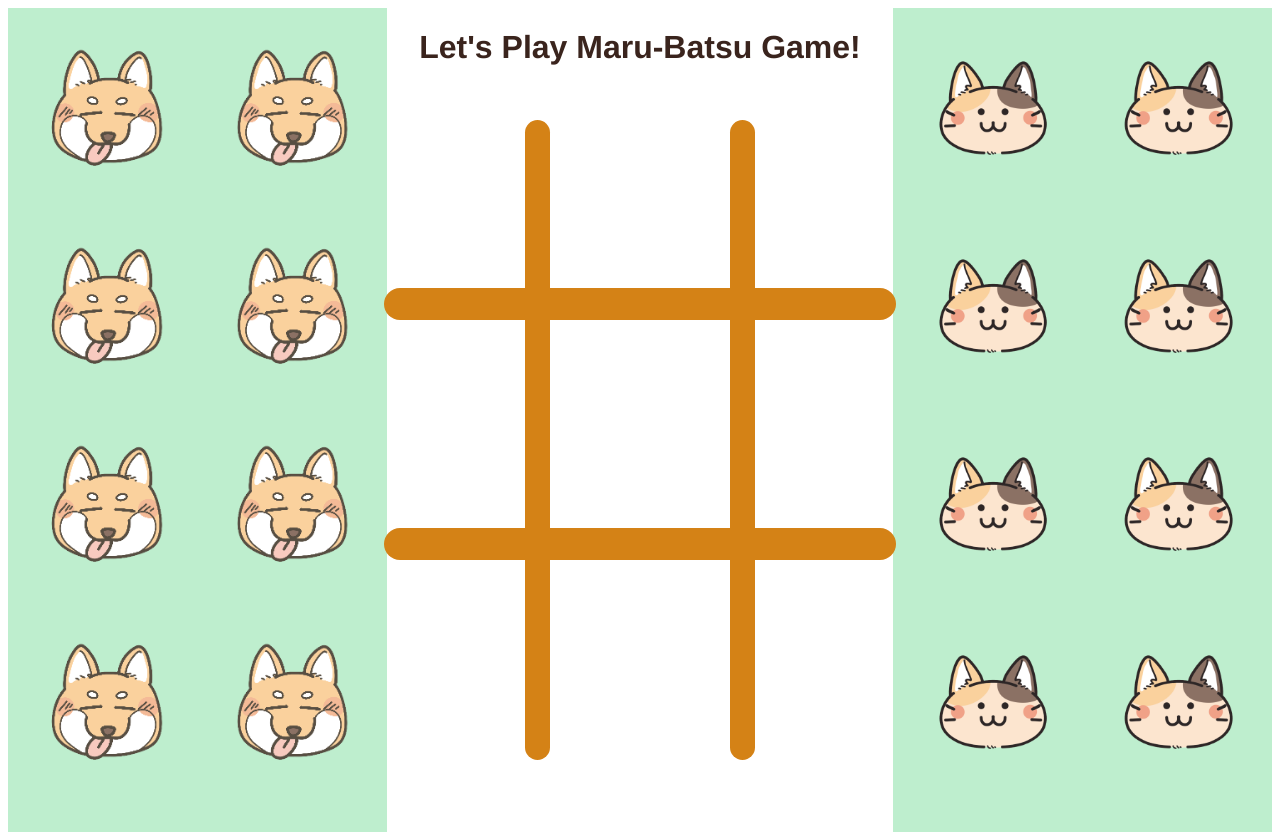
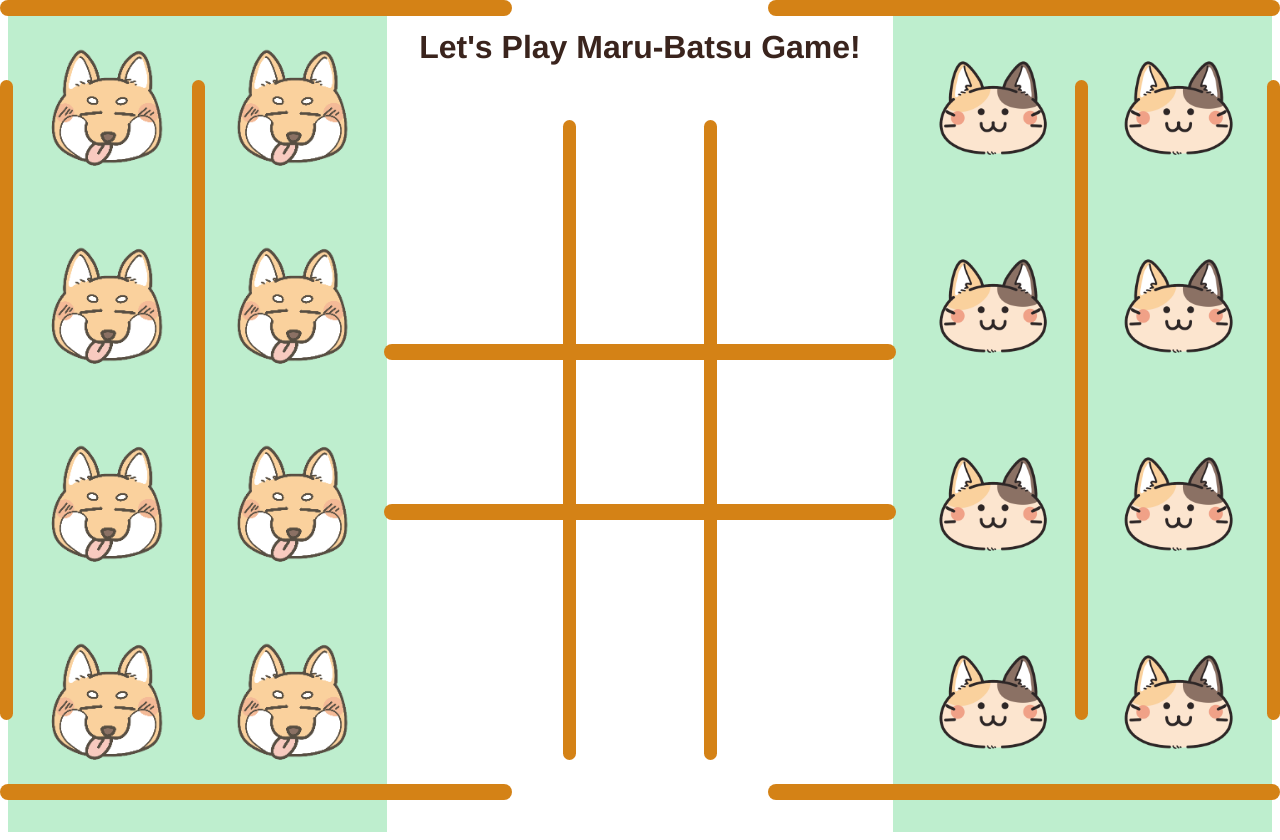
Before and after one commit to uma9801/maru-batsu-game, a plain HTML site: page index.html in a window 1280 px wide. Drawn offline with Linux system fonts and the light colour scheme.

Commit message:
Add game-line

```diff
--- a/index.html
+++ b/index.html
@@ -64,11 +64,19 @@
                 </div>
             </div>
             <div id="game-lines">
-                <div class="line-top" id="line-top"></div>
-                <div class="line-end" id="line-end"></div>
-                <div class="line-left" id="line-left"></div>
-                <div class="line-right" id="line-right"></div>
+                <div class="line" id="line-top"></div>
+                <div class="line" id="line-end"></div>
+                <div class="line" id="line-left"></div>
+                <div class="line" id="line-right"></div>
             </div>
+            <div class="add-line" id="line-horizontal-1"></div>
+            <div class="add-line" id="line-horizontal-2"></div>
+            <div class="add-line" id="line-horizontal-3"></div>
+            <div class="add-line" id="line-horizontal-4"></div>
+            <div class="add-line" id="line-vertical-1"></div>
+            <div class="add-line" id="line-vertical-2"></div>
+            <div class="add-line" id="line-vertical-3"></div>
+            <div class="add-line" id="line-vertical-4"></div>
         </div>
     </body>
 </html>
--- a/script.dragfix.js
+++ b/script.dragfix.js
@@ -47,9 +47,9 @@
     }
 
     function rebindAll() {
-        // 対象セレクタ：既存の .item に加えて、.line-top, .line-left 等も含める
+        // 対象セレクタ：既存の .item に加えて、.line, .add-line も含める
         // html側で明示的に data-draggable を付けた要素を対象とする方法もある（今回は採用していない）
-        document.querySelectorAll('.item, .line-top, .line-end, .line-left, .line-right')
+        document.querySelectorAll('.item, .line, .add-line')
             .forEach(bindDragToItem);
     }
 
--- a/style.css
+++ b/style.css
@@ -64,43 +64,112 @@ h1 {
     grid-area: main;
     height: 95vh;
 }
-
-.line-top {
-    height: 4%;
+#line-top {
+    height: 2%;
     width: 40%;
     background: #d48216;
     border-radius: 1rem;
     position: absolute;
-    bottom: 60%;
+    bottom: 55%;
     left: 30%;
 }
-
-.line-end {
-    height: 4%;
+#line-end {
+    height: 2%;
     width: 40%;
     background: #d48216;
     border-radius: 1rem;
     position: absolute;
-    bottom: 30%;
+    bottom: 35%;
     left: 30%;
 }
-
-.line-left {
+#line-left {
     height: 80%;
-    width: 2%;
+    width: 1%;
     background: #d48216;
     border-radius: 1rem;
     position: absolute;
     bottom: 5%;
-    left: 41%;
+    left: 44%;
 }
-
-.line-right {
+#line-right {
     height: 80%;
-    width: 2%;
+    width: 1%;
     background: #d48216;
     border-radius: 1rem;
     position: absolute;
     bottom: 5%;
-    left: 57%;
+    left: 55%;
 }
+
+#line-horizontal-1 {
+    height: 2%;
+    width: 40%;
+    background: #d48216;
+    border-radius: 1rem;
+    position: absolute;
+    top : 0%;
+    left: 0%;
+}
+#line-horizontal-2 {
+    height: 2%;
+    width: 40%;
+    background: #d48216;
+    border-radius: 1rem;
+    position: absolute;
+    top: 0%;
+    left: 60%;
+}
+#line-horizontal-3 {
+    height: 2%;
+    width: 40%;
+    background: #d48216;
+    border-radius: 1rem;
+    position: absolute;
+    bottom: 0%;
+    left: 0%;
+}
+#line-horizontal-4 {
+    height: 2%;
+    width: 40%;
+    background: #d48216;
+    border-radius: 1rem;
+    position: absolute;
+    bottom: 0%;
+    left: 60%;
+}
+#line-vertical-1 {
+    height: 80%;
+    width: 1%;
+    background: #d48216;
+    border-radius: 1rem;
+    position: absolute;
+    top: 10%;
+    left: 0%;
+}
+#line-vertical-2 {
+    height: 80%;
+    width: 1%;
+    background: #d48216;
+    border-radius: 1rem;
+    position: absolute;
+    top: 10%;
+    left: 15%;
+}
+#line-vertical-3 {
+    height: 80%;
+    width: 1%;
+    background: #d48216;
+    border-radius: 1rem;
+    position: absolute;
+    top: 10%;
+    right: 15%;
+}
+#line-vertical-4 {
+    height: 80%;
+    width: 1%;
+    background: #d48216;
+    border-radius: 1rem;
+    position: absolute;
+    top: 10%;
+    right: 0%;
+}
```
Also changed, not shown: 1 other file.
